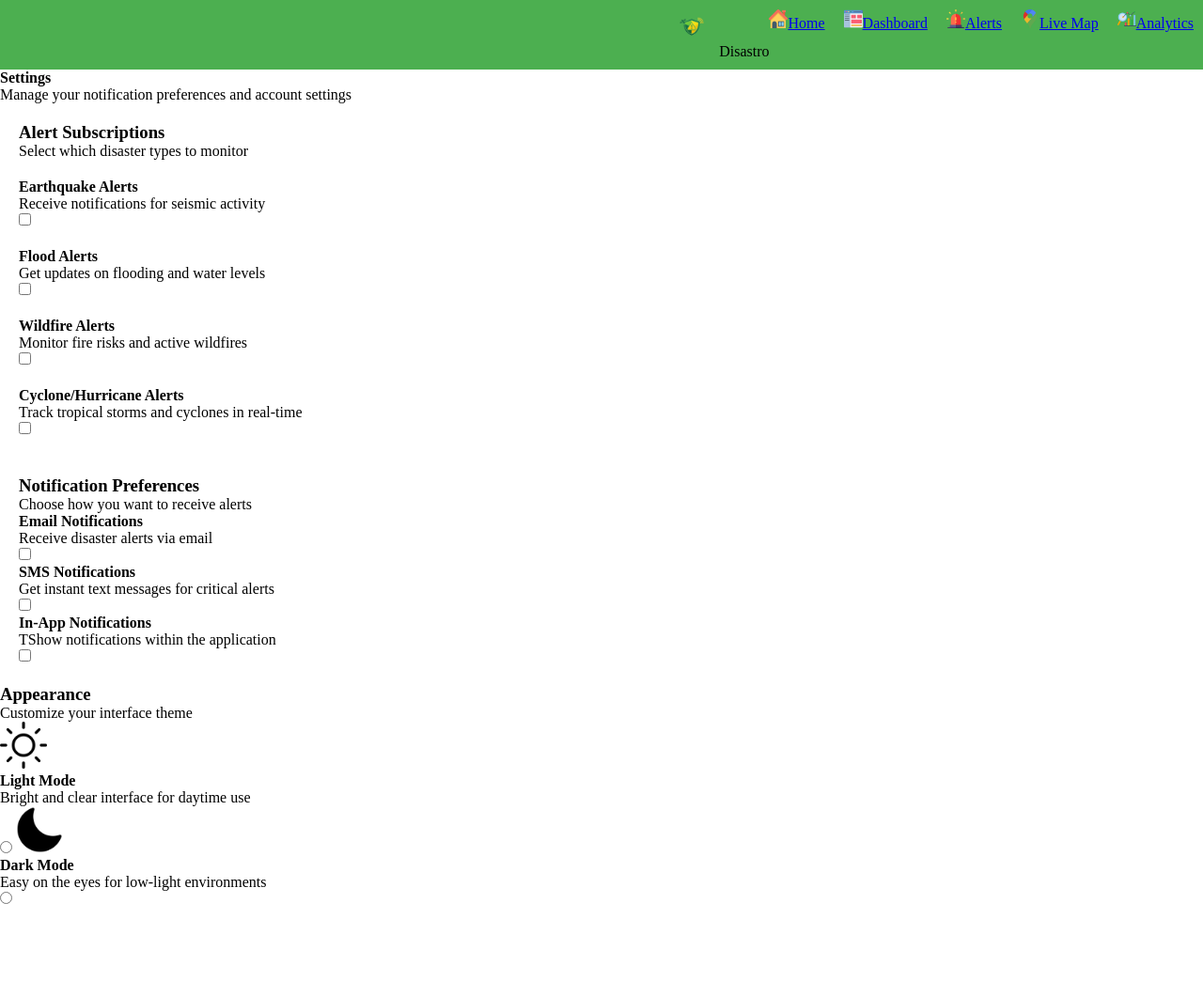
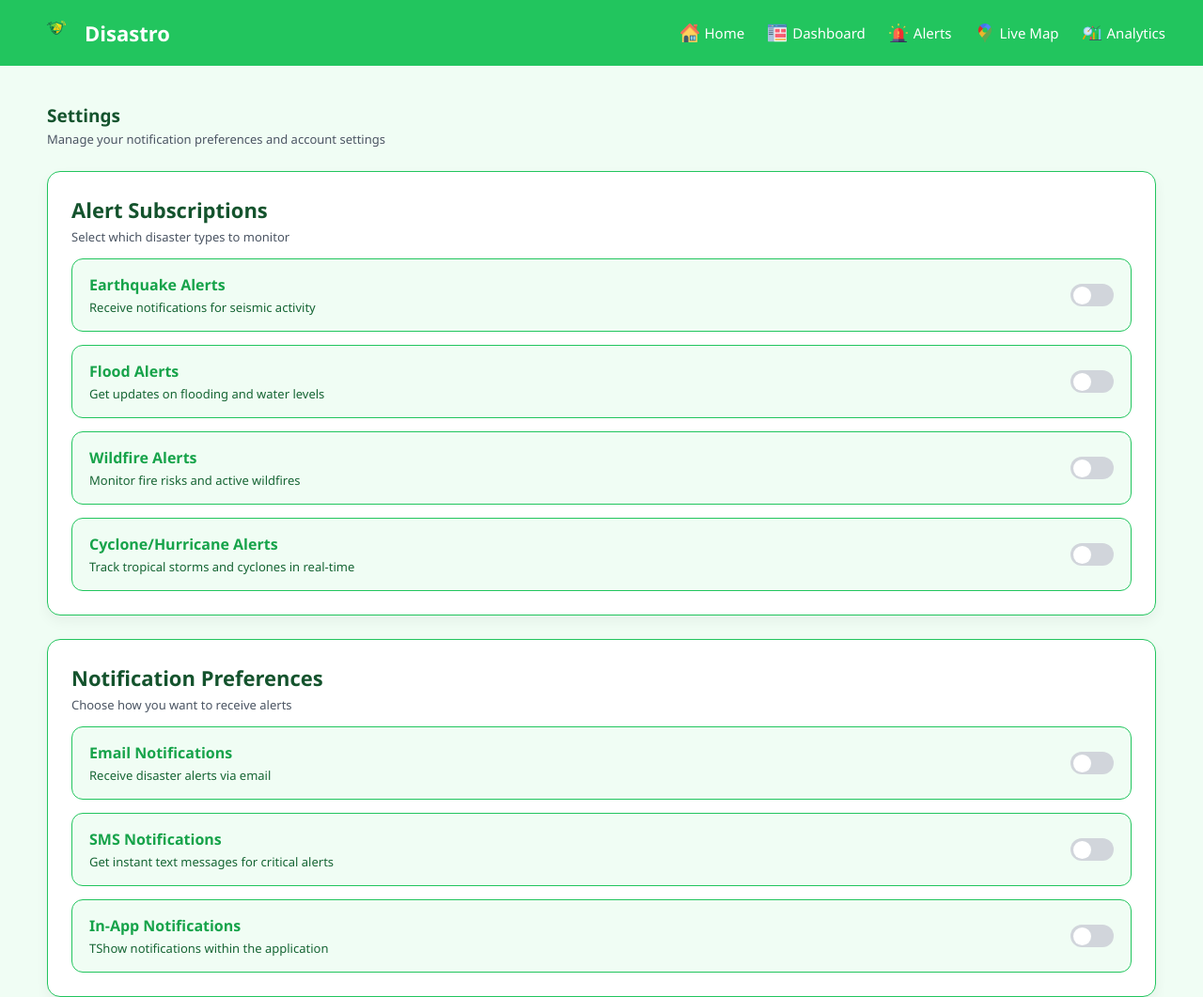
Before and after one commit to Wajiha-Waqar/Disaster_alert_and_rescue_system, a plain HTML site: page settings.html in a window 1280 px wide. Shown: the top 1061 px of the page at 94% size. Before the commit the page ends 966 px from the top, so only its background shows below. Drawn offline with Linux system fonts and the light colour scheme.

Commit message:
Updated settingsStyle.css

```diff
--- a/css/settingsStyle.css
+++ b/css/settingsStyle.css
@@ -1,38 +1,158 @@
-*{
+* {
     margin: 0;
     padding: 0;
     box-sizing: border-box;
+    font-family: "Segoe UI", sans-serif;
 }
 
-div > img {
-    width: 50px;
-    height: 50px;
+body {
+    background: #f0fdf4;
+    color: #14532d;
 }
+
 .navBar {
     display: flex;
-    justify-content: flex-end;
-    background-color: #4CAF50;
-    padding: 10px;
+    justify-content: space-between;
+    align-items: center;
+    padding: 15px 40px;
+    background: #22c55e;
+    color: white;
 }
+
+.navBar div {
+    display: flex;
+    align-items: center;
+    gap: 10px;
+}
+
+.logo {
+    height: 40px;
+}
+
+.navBar span {
+    font-size: 22px;
+    font-weight: bold;
+}
+
 .nav-links {
     list-style: none;
     display: flex;
-    gap: 20px;
+    gap: 25px;
 }
-.alerts-subscriptions {
+
+.nav-links li a {
+    color: white;
+    text-decoration: none;
     display: flex;
-    flex-direction: column;
-    gap: 20px;
-    padding: 20px;
+    align-items: center;
+    gap: 6px;
+    font-size: 15px;
+    transition: 0.3s;
 }
-.email-notifications {
+
+.nav-links li a:hover {
+    color: #bbf7d0;
+}
+
+main {
+    padding: 30px 50px;
+}
+main h3 {
+    font-size: 22px;
+    margin-bottom: 5px;
+}
+
+main h4 {
+    font-size: 19px;
+    margin-bottom: 3px;
+}
+
+main p {
+    font-size: 13px;
+    color: #4b5563;
+}
+.alerts-subscriptions,
+.email-notifications,
+main > div:last-child {
+    background: white;
+    padding: 25px;
+    border-radius: 14px;
+    margin-top: 25px;
+    box-shadow: 0 6px 14px rgba(0,0,0,0.05);
+    border: 1px solid #22c55e;
+}
+
+.switch {
     display: flex;
-    flex-direction: column;
-    gap: 20px;
-    padding: 20px;
+    justify-content: space-between;
+    align-items: center;
+    padding: 16px 18px;
+    border: 1px solid #22c55e;
+    border-radius: 12px;
+    margin-top: 14px;
+    cursor: pointer;
+    transition: 0.25s;
+    background: #f0fdf4;
+}
 
+.switch:hover {
+    background: #dcfce7;
+    transform: translateY(-2px);
 }
-span > img {
-    width: 50px;
-    height: 50px;
+
+.switch .slider {
+    max-width: 80%;
 }
+
+.switch h4 {
+    color: #16a34a;
+    margin-bottom: 4px;
+    font-size: 16px;
+}
+
+.switch p {
+    color: #166534;
+    font-size: 13px;
+}
+
+.switch input[type="checkbox"],
+.switch input[type="radio"] {
+    width: 46px;
+    height: 24px;
+    appearance: none;
+    background: #d1d5db;
+    border-radius: 20px;
+    position: relative;
+    cursor: pointer;
+    transition: 0.3s;
+}
+
+.switch input::before {
+    content: "";
+    position: absolute;
+    width: 19px;
+    height: 19px;
+    background: white;
+    border-radius: 50%;
+    top: 2.5px;
+    left: 3px;
+    transition: 0.3s;
+}
+
+.switch input:checked {
+    background: #22c55e;
+}
+
+.switch input:checked::before {
+    transform: translateX(22px);
+}
+
+
+.switch img {
+    height: 28px;
+    margin-bottom: 4px;
+}
+
+main > div:first-child {
+    margin-top: 10px;
+}
```
